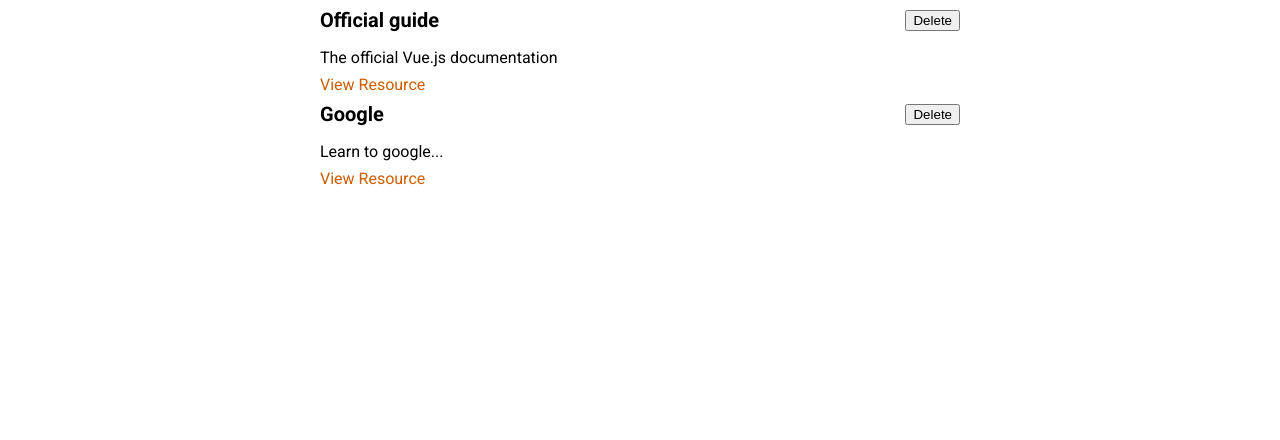
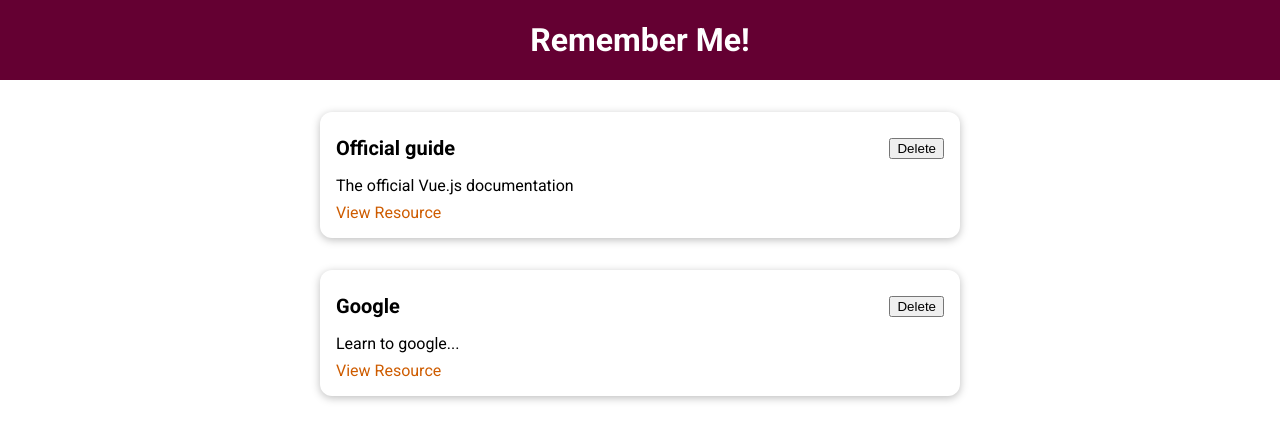
Before and after one commit to AlexL70/vue-the-complete-guide, a Vue app in the folder l127-learning-resources/: page / in a window 1280 px wide. Shown: the top 440 px of the page. Built offline with nearby package versions, Linux system fonts and the light colour scheme.

Commit message:
130. Header & BaseCard Components

```diff
--- a/l127-learning-resources/src/App.vue
+++ b/l127-learning-resources/src/App.vue
@@ -1,4 +1,5 @@
 <template>
+    <the-header title="Remember Me!"></the-header>
     <stored-resources :resources="storedResources"></stored-resources>
 </template>
 
@@ -6,11 +7,12 @@
 import { defineComponent } from 'vue';
 import type { Resource } from "./types/DtoInterfaces";
 import StoredResources from "./components/learning-resources/StoredResources.vue";
+import TheHeader from "./components/layouts/TheHeader.vue"
 
 export default defineComponent({
     name: "App",
     components: {
-        StoredResources,
+        StoredResources, TheHeader,
     },
     data() {
         return {
--- /dev/null
+++ b/l127-learning-resources/src/components/UI/BaseCard.vue
@@ -0,0 +1,15 @@
+<template>
+    <div>
+        <slot></slot>
+    </div>
+</template>
+
+<style scoped>
+div {
+    border-radius: 12px;
+    box-shadow: 0 2px 8px rgba(0, 0, 0, 0.26);
+    padding: 1rem;
+    margin: 2rem auto;
+    max-width: 40rem;
+}
+</style>
--- /dev/null
+++ b/l127-learning-resources/src/components/layouts/TheHeader.vue
@@ -0,0 +1,33 @@
+<template>
+    <header>
+        <h1>{{ title }}</h1>
+    </header>
+</template>
+
+<script lang="ts">
+import { defineComponent } from "vue";
+export default defineComponent({
+    props: {
+        title: {
+            type: String,
+            required: true,
+        }
+    }
+});
+</script>
+
+<style scoped>
+header {
+    width: 100%;
+    height: 5rem;
+    background-color: #640032;
+    display: flex;
+    justify-content: center;
+    align-items: center;
+}
+
+header h1 {
+    color: white;
+    margin: 0;
+}
+</style>
--- a/l127-learning-resources/src/components/learning-resources/LearningResource.vue
+++ b/l127-learning-resources/src/components/learning-resources/LearningResource.vue
@@ -1,6 +1,6 @@
 <template>
     <li>
-        <div>
+        <base-card>
             <header>
                 <h3>{{ res.title }}</h3>
                 <button>Delete</button>
@@ -9,7 +9,7 @@
             <nav>
                 <a :href="res.link">View Resource</a>
             </nav>
-        </div>
+        </base-card>
     </li>
 </template>
 
@@ -22,7 +22,7 @@ export default defineComponent({
             type: Object as PropType<Resource>,
             required: true,
         }
-    }
+    },
 });
 </script>
 
--- a/l127-learning-resources/src/main.ts
+++ b/l127-learning-resources/src/main.ts
@@ -1,4 +1,7 @@
 import { createApp } from "vue";
 import App from "./App.vue";
+import BaseCard from "./components/UI/BaseCard.vue";
 
-createApp(App).mount("#app");
+const app = createApp(App);
+app.component("base-card", BaseCard);
+app.mount("#app");
```
